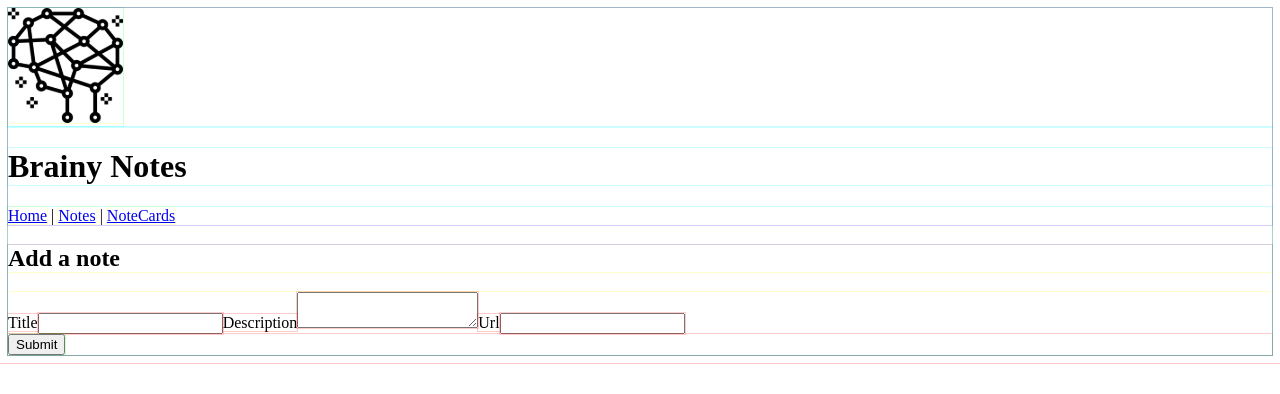
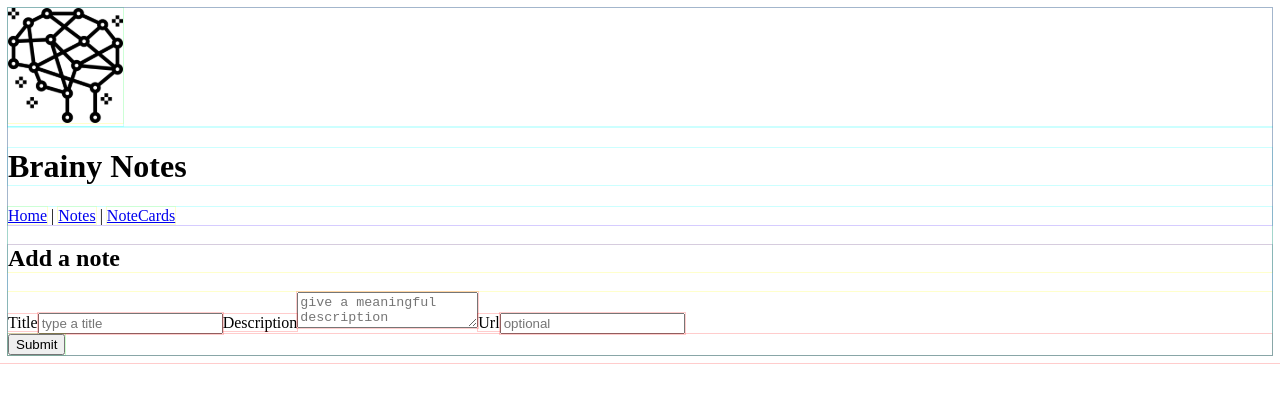
Before and after one commit to oreillyross/brainy-notes, a React (Create React App) app: page /addnote in a window 1280 px wide. Shown: the top 394 px of the page. Built offline with nearby package versions, Linux system fonts and the light colour scheme.

Commit message:
styling with tailwind

```diff
--- a/src/App.tsx
+++ b/src/App.tsx
@@ -30,7 +30,7 @@ export default function App() {
           <h1 className="text-4xl text-amber-900">Brainy Notes</h1>
           <Navigation />
         </div>
-        <div className="body">
+        <div className=" flex text-center w-64 text-slate-800 bg-slate-200">
           <Routes>
             <Route path="/addnote" element={<AddNoteForm />} />
 
--- a/src/components/add-note-button.tsx
+++ b/src/components/add-note-button.tsx
@@ -1,9 +1,19 @@
 import { Link } from "react-router-dom";
-
-
 
 export const AddNoteButton = () => (
   <Link to="/addnote">
-    <button className="addnotebutton">Add note</button>
+    <button
+      className="w-32
+      hover:bg-orange-700
+      bg-orange-800
+      text-slate-200
+
+      p-1 m-3
+      border-slate-900
+      rounded-full"
+
+    >
+      Add note
+    </button>
   </Link>
 );
--- a/src/forms/add-note-form.tsx
+++ b/src/forms/add-note-form.tsx
@@ -3,11 +3,10 @@ import { useMutation } from "@apollo/client";
 import * as queries from "queries/index";
 import { useNavigate } from "react-router-dom";
 
-
 const initialValues: FormValues = {
   title: "",
   description: "",
-  url: ""
+  url: "",
 };
 
 type FormValues = {
@@ -20,7 +19,7 @@ function AddNoteForm() {
   const navigate = useNavigate();
 
   const [addNote] = useMutation(queries.ADD_NOTE, {
-    refetchQueries: [queries.GET_NOTES, "notes"]
+    refetchQueries: [queries.GET_NOTES, "notes"],
   });
 
   return (
@@ -38,11 +37,29 @@ function AddNoteForm() {
           return (
             <Form className="addnoteform">
               <label htmlFor="title">Title</label>
-              <Field id="title" type="text" name="title" />
+              <Field
+                className="placeholder:text-slate-600 placeholder:italic text-green-700 p-1 m-1"
+                id="title"
+                type="text"
+                name="title"
+                placeholder="type a title"
+              />
               <label htmlFor="description">Description</label>
-              <Field id="description" as="textarea" name="description" />
+              <Field
+                className="placeholder:text-slate-600 placeholder:italic text-green-700 p-1 m-1"
+                id="description"
+                as="textarea"
+                name="description"
+                placeholder="give a meaningful description"
+              />
               <label htmlFor="url">Url</label>
-              <Field id="url" type="text" name="url" />
+              <Field
+                className="placeholder:text-slate-600 placeholder:italic text-green-700 p-1 m-1"
+                id="url"
+                type="text"
+                name="url"
+                placeholder="optional"
+              />
               <div className="text-center ">
                 <button
                   className=" rounded-md bg-orange-800 text-white p-2 w-48"
```
